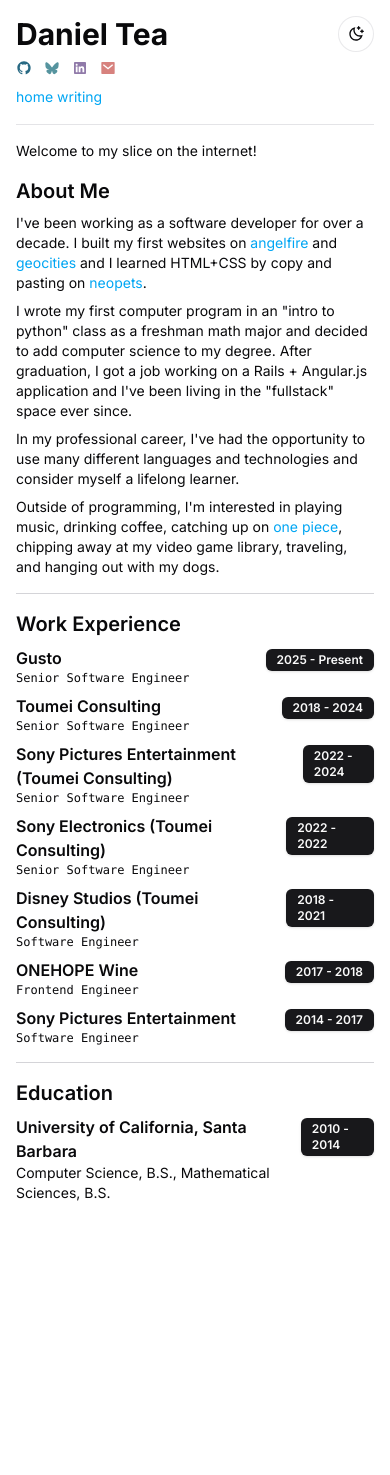
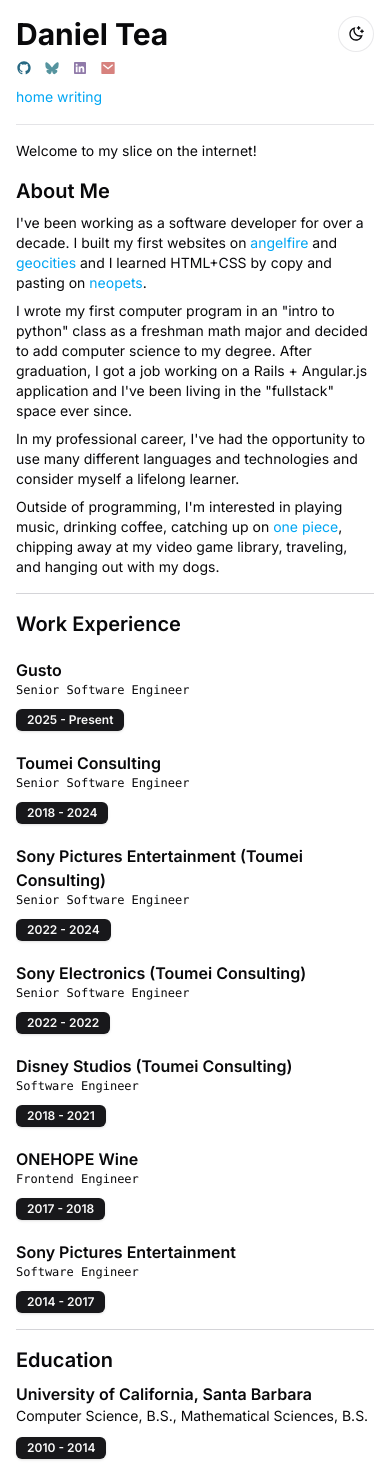
Before and after one commit to dlcoffee/website, a Next.js app: page / in a window 390 px wide. Before the commit the page ends 1219 px from the top, so only its background shows below. Built offline with nearby package versions, Linux system fonts and the light colour scheme; no server answers.

Commit message:
Improve mobile work history layout (#18)
Stack work and education date badges beneath each entry on small screens, then restore the side-by-side layout on larger screens. Tighten the spacing and badge alignment so long company names wrap cleanly without awkward multi-line date chips.

```diff
--- a/src/app/page.tsx
+++ b/src/app/page.tsx
@@ -11,12 +11,12 @@
   dates: string
 }) {
   return (
-    <div className="flex justify-between">
-      <div>
+    <div className="flex flex-col gap-1.5 sm:flex-row sm:items-start sm:justify-between sm:gap-4">
+      <div className="min-w-0">
         <h4 className="text font-semibold">{company}</h4>
         <p className="font-mono text-xs">{title}</p>
       </div>
-      <div>
+      <div className="self-start pt-0.5 sm:shrink-0 sm:pt-1">
         <Badge>{dates}</Badge>
       </div>
     </div>
@@ -85,7 +85,7 @@
 
       <hr className="mx-auto my-4 w-full border-zinc-300"></hr>
 
-      <div className="space-y-2">
+      <div className="space-y-5">
         <h3 className="text-xl font-semibold">Work Experience</h3>
 
         <WorkExperience
@@ -136,8 +136,8 @@
       <div className="space-y-2">
         <h3 className="text-xl font-semibold">Education</h3>
 
-        <div className="flex justify-between">
-          <div>
+        <div className="flex flex-col gap-1.5 sm:flex-row sm:items-start sm:justify-between sm:gap-4">
+          <div className="min-w-0">
             <h4 className="text font-semibold">
               University of California, Santa Barbara
             </h4>
@@ -145,7 +145,7 @@
               Computer Science, B.S., Mathematical Sciences, B.S.
             </p>
           </div>
-          <div>
+          <div className="self-start pt-0.5 sm:shrink-0 sm:pt-1">
             <Badge>2010 - 2014</Badge>
           </div>
         </div>
```
